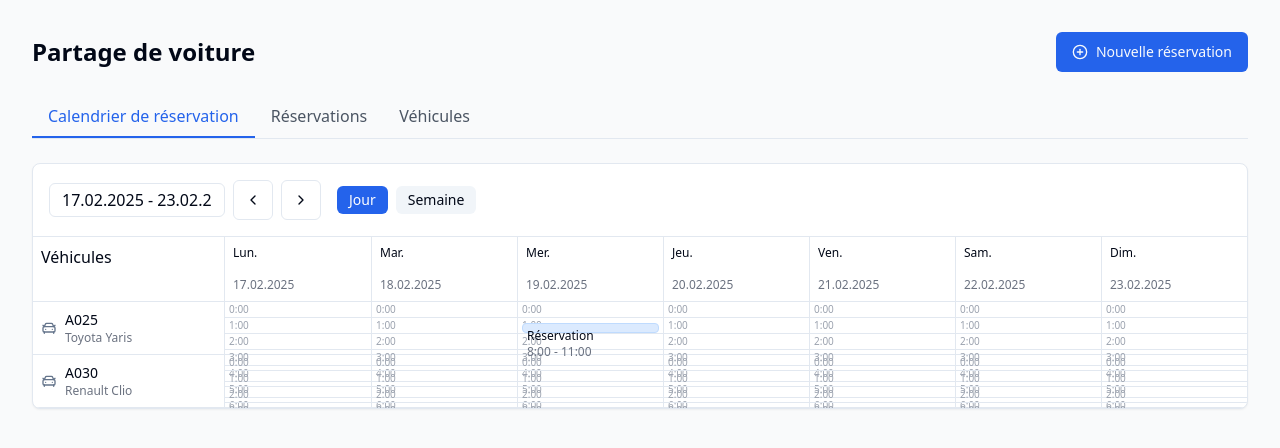
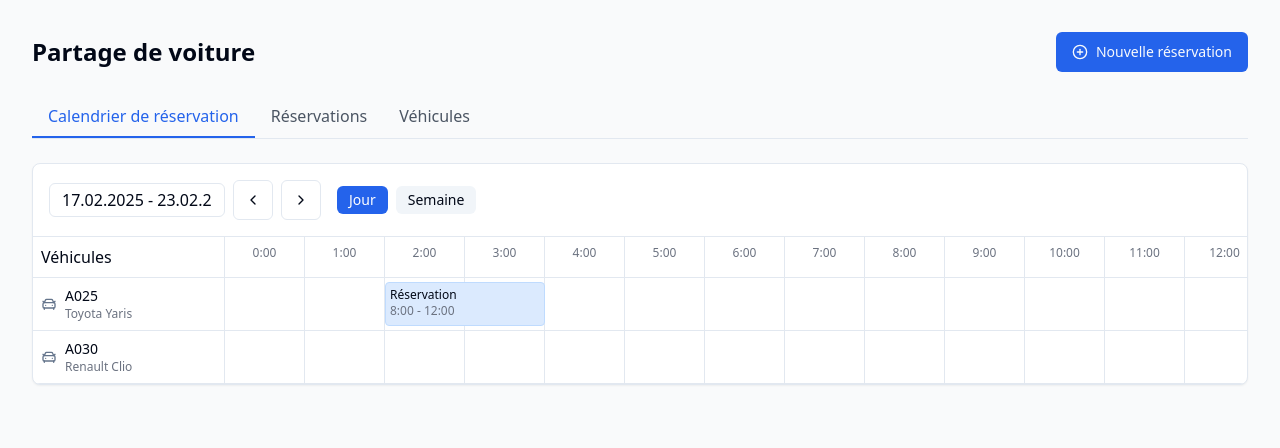
Before and after one commit to Aymanebouf/reservation-vehicules, a React (Vite) app: page / in a window 1280 px wide. Shown: the top 448 px of the page. Built offline with nearby package versions, Linux system fonts and the light colour scheme.

Commit message:
Reverted to edit edt-f222e6dd-88d5-4136-8124-5ac2d13688c3: "Add horizontal vehicle timeline
The calendar booking page will now include a horizontal timeline for each vehicle.  No other changes were made."

```diff
--- a/src/components/Calendar/BookingCalendar.tsx
+++ b/src/components/Calendar/BookingCalendar.tsx
@@ -446,22 +446,24 @@ export const BookingCalendar = () => {
         </div>
       </div>
       <div className="flex flex-col">
+        {/* En-tête avec les heures */}
         <div className="flex border-b">
-          <div className="w-48 flex-shrink-0 border-r">
-            <div className="p-2 font-medium">Véhicules</div>
+          <div className="w-48 flex-shrink-0 border-r p-2 font-medium">
+            Véhicules
           </div>
-          <div className="flex-1">
-            <div className="grid grid-cols-7">
-              {weekDays.map((day, index) => (
-                <div key={day} className="border-l first:border-l-0">
-                  <div className="p-2 text-xs font-medium">{day}</div>
-                  <div className="p-2 text-xs text-gray-500">{`${index + 17}.02.2025`}</div>
+          <div className="flex flex-1 overflow-x-auto">
+            {Array.from({ length: 24 }, (_, i) => (
+              <div
+                key={i}
+                className="flex-shrink-0 w-20 border-r px-2 py-2 text-xs text-gray-500 text-center"
+              >
+                {`${i}:00`}
               </div>
             ))}
           </div>
         </div>
-        </div>
 
+        {/* Timeline pour chaque véhicule */}
         <div className="overflow-auto">
           {vehicles.map((vehicle) => (
             <div key={vehicle.id} className="flex border-b">
@@ -474,33 +476,25 @@ export const BookingCalendar = () => {
                   </div>
                 </div>
               </div>
-
-              <div className="flex-1">
-                <div className="grid grid-cols-7 h-full">
-                  {Array.from({ length: 7 }).map((_, dayIndex) => (
-                    <div key={dayIndex} className="border-l first:border-l-0 relative">
-                      <div className="absolute inset-0 grid grid-rows-24">
-                        {Array.from({ length: 24 }).map((_, hour) => (
-                          <div key={hour} className="border-b">
-                            <div className="text-[10px] text-gray-400 pl-1">
-                              {`${hour}:00`}
-                            </div>
+              <div className="flex flex-1 relative">
+                {Array.from({ length: 24 }, (_, i) => (
+                  <div
+                    key={i}
+                    className="flex-shrink-0 w-20 border-r hover:bg-gray-50 transition-colors"
+                  >
+                    {/* Espace pour les réservations */}
                   </div>
                 ))}
-                      </div>
-
-                      {vehicle.id === "A025" && dayIndex === 2 && (
+                {/* Exemple de réservation (à adapter selon vos données) */}
+                {vehicle.id === "A025" && (
                   <div
-                          className="absolute top-[33.33%] left-0 right-0 bg-blue-100 border border-blue-200 m-1 p-1 rounded-sm text-xs"
-                          style={{ height: "12.5%" }}
+                    className="absolute top-1 left-[160px] w-[160px] bg-blue-100 border border-blue-200 rounded-sm p-1 text-xs"
+                    style={{ height: "calc(100% - 8px)" }}
                   >
-                          <div className="font-medium truncate">Réservation</div>
-                          <div className="text-gray-500 truncate">8:00 - 11:00</div>
+                    <div className="font-medium">Réservation</div>
+                    <div className="text-gray-500">8:00 - 12:00</div>
                   </div>
                 )}
-                    </div>
-                  ))}
-                </div>
               </div>
             </div>
           ))}
```
Lines whose indentation alone changed are shown as unchanged.
